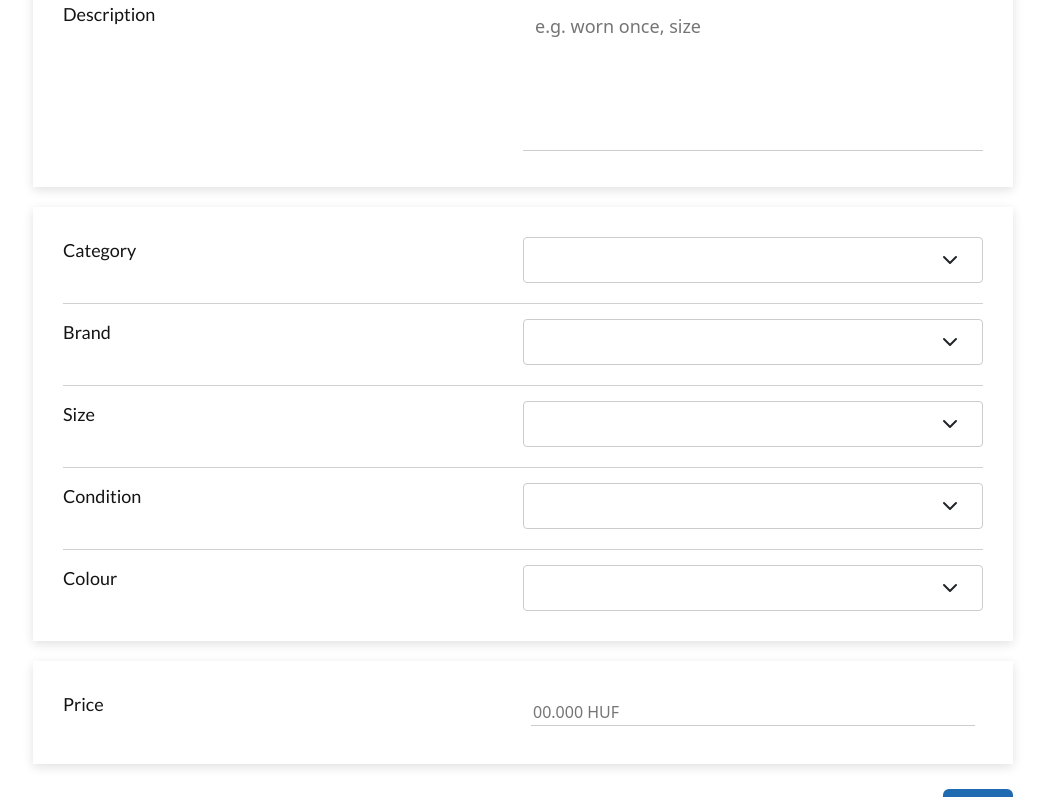
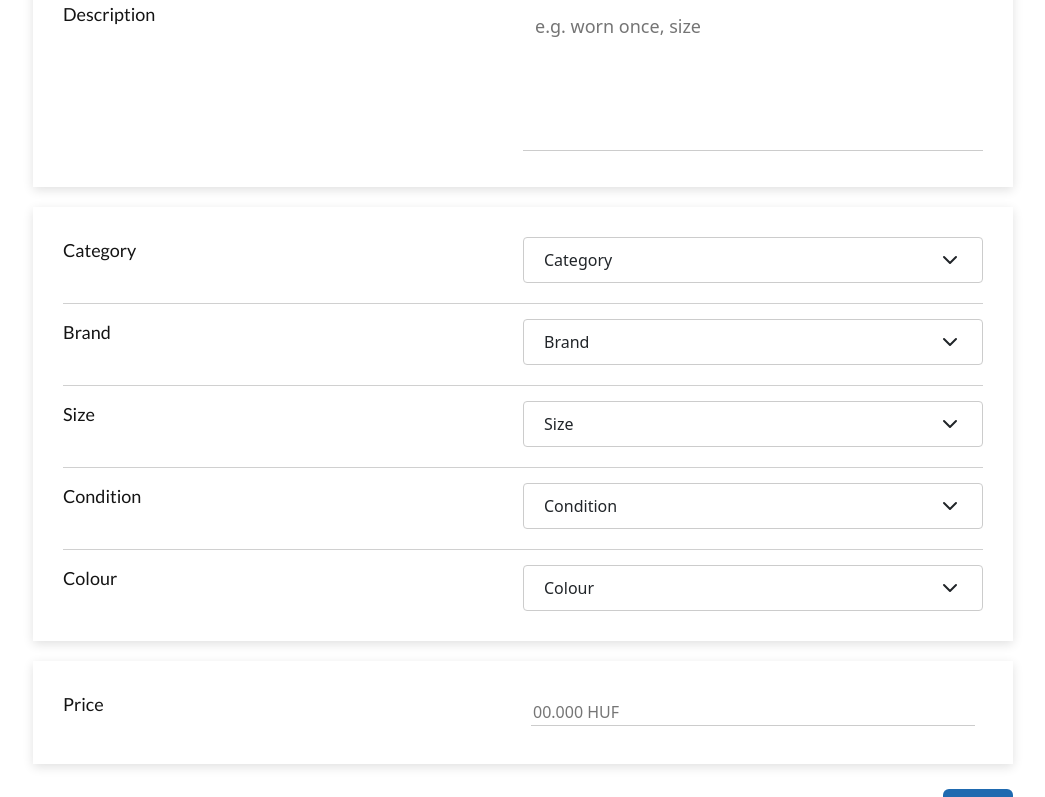
Before and after one commit to berenyilevente/eturi, a React (Create React App) app in the folder client/: page /sell in a window 1280 px wide. Shown: the part 381-1178 px from the top of the page, without its empty margins (117-1162 px from the left). Built offline with nearby package versions, Linux system fonts and the light colour scheme.

Commit message:
fix: minor fixes

```diff
--- a/client/src/screens/AddClothesScreen/AddClothesScreen.tsx
+++ b/client/src/screens/AddClothesScreen/AddClothesScreen.tsx
@@ -307,12 +307,14 @@ const useAddClothesScreen = () => {
     <Text textType="text-medium-dark">{yourPhotosContentText}</Text>,
   ];
 
-  const [categoryContent, setCategoryContent] = useState<string>("");
-  const [brandContent, setBrandContent] = useState<string>("");
-  const [sizeContent, setSizeContent] = useState<string>("");
-  const [conditionContent, setConditionContent] = useState<string>("");
-  const [colourContent, setColourContent] = useState<string>("");
-  const [price, setPrice] = useState<string>("");
+  const [categoryContent, setCategoryContent] = useState<string>(categoryText);
+  const [brandContent, setBrandContent] = useState<string>(brandText);
+  const [sizeContent, setSizeContent] = useState<string>(sizeText);
+  const [conditionContent, setConditionContent] = useState<string>(
+    conditionText
+  );
+  const [colourContent, setColourContent] = useState<string>(colourText);
+  const [price, setPrice] = useState<string>();
 
   const { visible, setVisible, ref } = useOutsideClickHandler(false);
 
@@ -326,6 +328,17 @@ const useAddClothesScreen = () => {
 
   const dispatch = useDispatch();
 
+  const onSubmit = useCallback(() => {
+    dispatch(
+      addClothes({
+        category: categoryContent,
+        brand: brandContent,
+        size: sizeContent,
+        condition: conditionContent,
+        colour: colourContent,
+      })
+    );
+  }, [dispatch, addClothes]);
   return {
     titleText,
     uploadPictureText,
@@ -375,6 +388,7 @@ const useAddClothesScreen = () => {
     carouselImages,
     price,
     setPrice,
+    onSubmit,
     dispatch,
   };
 };
@@ -429,6 +443,7 @@ const AddClothesScreen: FC = () => {
     carouselImages,
     price,
     setPrice,
+    onSubmit,
     dispatch,
   } = useAddClothesScreen();
 
--- a/client/src/screens/HomeContentScreen/HomeContentScreen.tsx
+++ b/client/src/screens/HomeContentScreen/HomeContentScreen.tsx
@@ -22,6 +22,6 @@ const useHomeContentScreen = () => {
 const HomeContentScreen: FC = () => {
   const { clothes } = useHomeContentScreen();
 
-  return <></>;
+  return <>{clothes.map((item) => item.brand)}</>;
 };
 export default HomeContentScreen;
```
Also changed, not shown: client/src/redux/clothes/clothes.interfaces.ts (+9 -8 lines), 1 other file (tests, documents, lock files or other folders).
